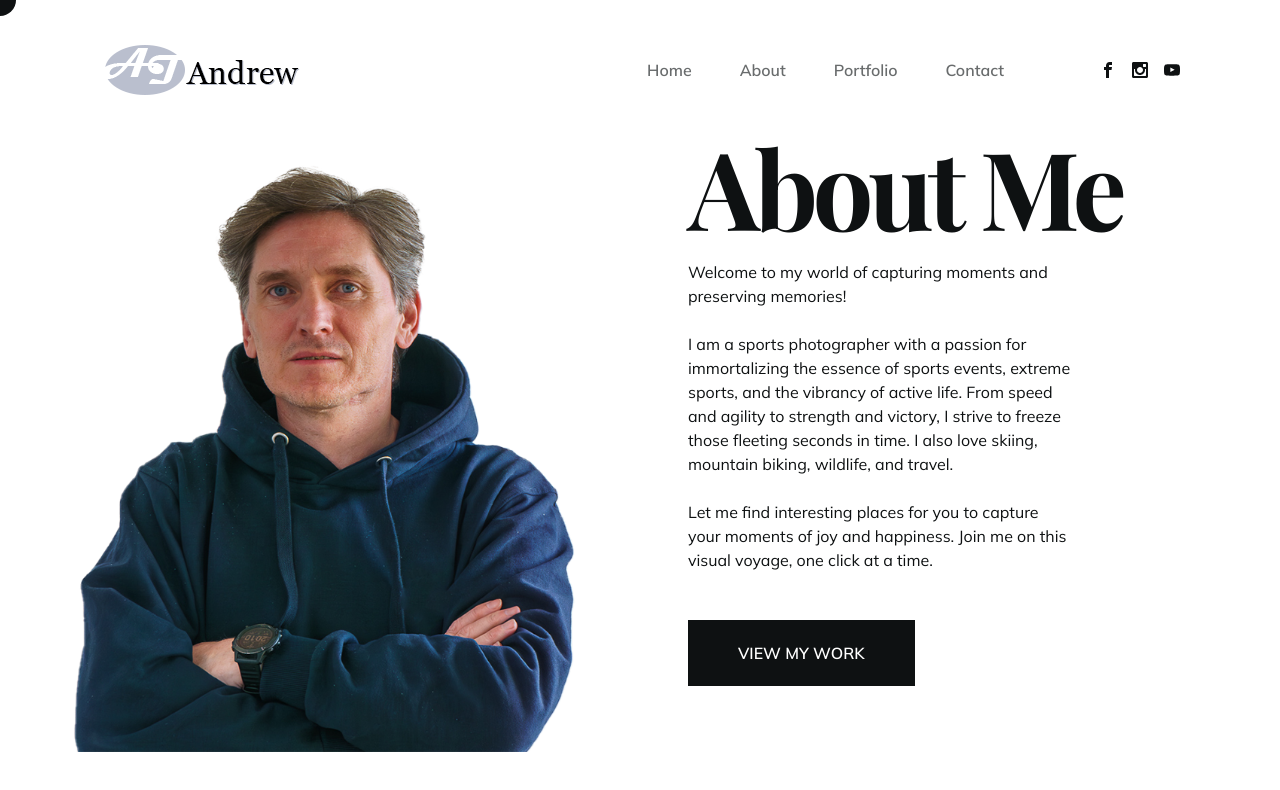
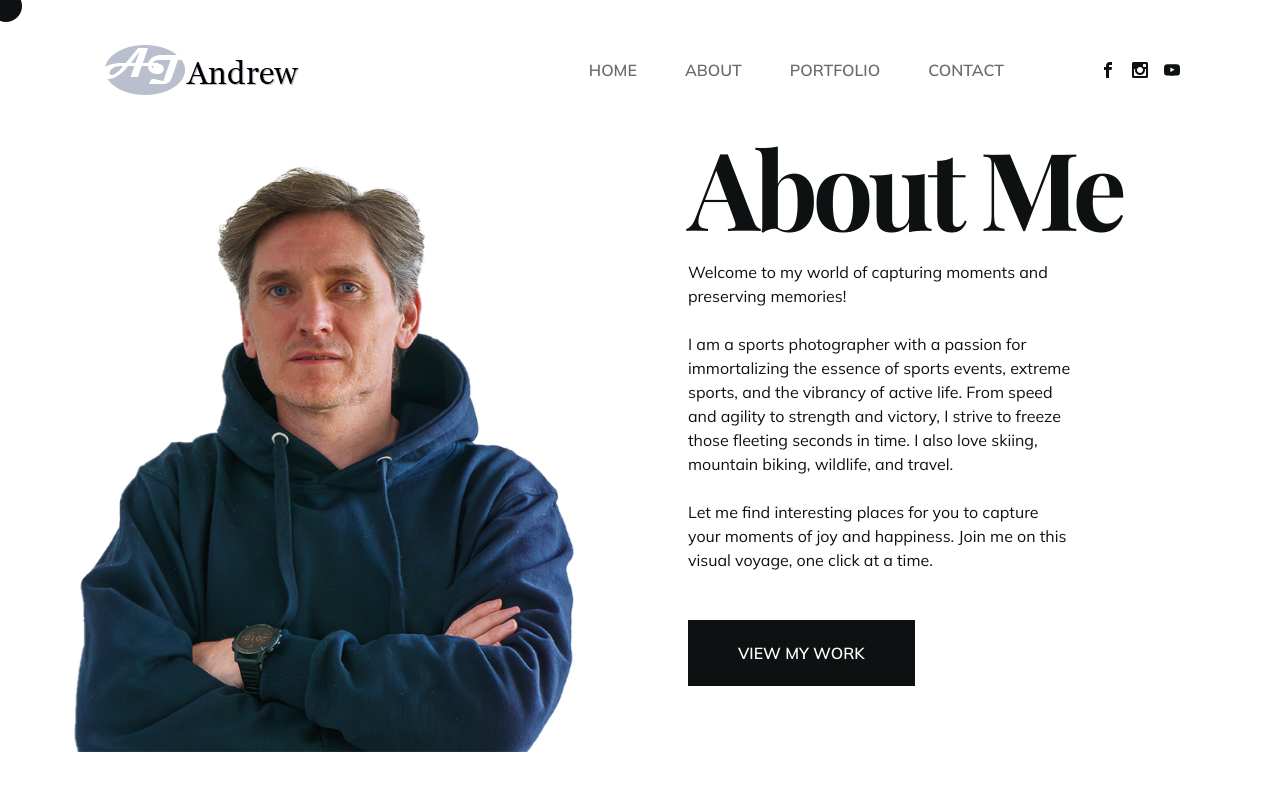
Before and after one commit to AndrewTuli/PhotoPortfolio, a React (Create React App) app: page /about in a window 1280 px wide. Shown: the top 790 px of the page. Built offline with nearby package versions, Linux system fonts and the light colour scheme; a web font is replaced by a local one.

Commit message:
Implemented cursor effects

```diff
--- a/src/App.js
+++ b/src/App.js
@@ -20,7 +20,7 @@ const App = () => {
       {/* cursor */}
       <motion.div
         variants={cursorVariants}
-        animate={cursorBG}
+        animate={cursorBG}                           /*animate={cursorBG}   or {'default'} */
         className='w-[32px] h-[32px] bg-primary fixed top-0 left-0 pointer-events-none z-50 rounded-full'
       ></motion.div>
     </>
--- a/src/components/Header.js
+++ b/src/components/Header.js
@@ -1,4 +1,4 @@
-import React from 'react';
+import React, { useContext } from 'react';
 // import components
 import Socials from './Socials';
 import Logo from '../img/header/logo.png';
@@ -6,33 +6,42 @@ import MobileNav from './MobileNav';
 
 // import link
 import { Link } from 'react-router-dom';
+// Cursor Context
+import { CursorContext } from 'context/CursorContext';
 
 const Header = () => {
+  const { mouseEnterHandler, mouseLeaveHandler } = useContext(CursorContext);
   return (
     <header className='fixed w-full px-[30px]
     lg:px-[100px] z-30 h-[100px] lg:h-[140px] flex items-center'>
       <div className='flex flex-col lg:flex-row
       lg:items-center w-full justify-between'>
         {/* logo [width = 200px] */}
-        <Link to={'/'} className='max-w-[200px]'>
+        <Link
+          onMouseEnter={mouseEnterHandler}
+          onMouseLeave={mouseLeaveHandler}
+          to={'/'} className='max-w-[200px]'>
           <img src={Logo} alt='' />
         </Link>
 
         {/* nav initially hidden - show on desktop site (route path described at AnimRoutes.js) */}
-        <nav className='hidden xl:flex gap-x-12
+        <nav
+          onMouseEnter={mouseEnterHandler}
+          onMouseLeave={mouseLeaveHandler}
+          className='hidden xl:flex gap-x-12
         font-semibold'>
           <Link to={'/'}
             className='text-[#696c6d] hover:text-primary transition'>
-            Home</Link>
+            HOME</Link>
           <Link to={'/about'}
             className='text-[#696c6d] hover:text-primary transition'>
-            About</Link>
+            ABOUT</Link>
           <Link to={'/portfolio'}
             className='text-[#696c6d] hover:text-primary transition'>
-            Portfolio</Link>
+            PORTFOLIO</Link>
           <Link to={'/contact'}
             className='text-[#696c6d] hover:text-primary transition'>
-            Contact</Link>
+            CONTACT</Link>
         </nav>
       </div>
 
--- a/src/components/MobileNav.js
+++ b/src/components/MobileNav.js
@@ -1,75 +1,68 @@
-import React, { useState } from 'react';
-// import icons
+import React, {useState} from 'react';
+
+//Import Icons
 import { IoMdClose } from 'react-icons/io';
 import { CgMenuRight } from 'react-icons/cg';
-// import link
-import { Link } from 'react-router-dom';
-// import motion
-import { motion } from 'framer-motion'
 
-// menu variants
+//Import Link
+import {Link} from 'react-router-dom';
+
+//Import Motion
+import { motion } from 'framer-motion';
+
+//Menu Variants
 const menuVariants = {
   hidden: {
-    x: '100%'
+    x: '100%',
   },
   show: {
     x: 0,
     transition: {
       ease: [0.6, 0.01, -0.05, 0.9],
-
-    }
-  }
-}
+    },
+  },
+};
 
 
 const MobileNav = () => {
+
   const [openMenu, setOpenMenu] = useState(false);
   return (
   <nav className='text-primary xl:hidden'>
-      {/* nav open button */}
-      <div
-        onClick={() => setOpenMenu(true)}
-        className='text-3xl cursor-pointer'>
+    {/* Nav Open Button */}
+    <div onClick={() => setOpenMenu(true)} className='text-3xl cursor-pointer'>
       <CgMenuRight />
     </div>
-      {/* menu */}
+
+    {/* Mobile Nav */}
     <motion.div
     variants={menuVariants}
     initial='hidden'
     animate={openMenu ? 'show' : ''}
-        className='bg-white shadow-2xl w-full
-        absolute top-0 right-0 max-w-xs h-screen z-20'
-      >
-
-        {/* icon */}
-        <div
-          onClick={() => setOpenMenu(false)}
-          className='text-4xl absolute z-30 left-4 top-14
-          text-primary cursor-pointer'>
+    className='bg-white shadow-2xl w-full absolute top-0 right-0 h-screen z-20 max-w-xs'>
+    {/* Icons */}
+    <div onClick={() => setOpenMenu(false)} className='text-4xl absolute z-30 right-5 top-8 text-primary cursor-pointer'>
       <IoMdClose />
     </div>
-        {/* menu list */}
-        <ul className='h-full flex flex-col justify-center
-          items-center gap-y-8 text-primary font-primary font-bold text-3xl'>
+
+    {/* List Of Menus */}
+    <ul className='h-full flex flex-col justify-center items-center gap-y-8 text-primary font-primary font-bold text-3xl'>
       <li>
-            <Link to='/'>Home</Link>
+          <Link onClick={() => setOpenMenu(false)} to='/'>Home</Link>
       </li>
       <li>
-            <Link to='/about'>About</Link>
+          <Link onClick={() => setOpenMenu(false)} to='/about'>About</Link>
       </li>
       <li>
-            <Link to='/portfolio'>Portfolio</Link>
+          <Link onClick={() => setOpenMenu(false)} to='/portfolio'>Portfolio</Link>
       </li>
       <li>
-            <Link to='/contact'>Contact</Link>
+          <Link onClick={() => setOpenMenu(false)} to='/contact'>Contact</Link>
       </li>
     </ul>
-
-
     </motion.div>
-
   </nav>
-  )
+  );
 };
 
 export default MobileNav;
--- /dev/null
+++ b/src/components/_MobileNav.js
@@ -0,0 +1,75 @@
+import React, { useState } from 'react';
+// import icons
+import { IoMdClose } from 'react-icons/io';
+import { CgMenuRight } from 'react-icons/cg';
+// import link
+import { Link } from 'react-router-dom';
+// import motion
+import { motion } from 'framer-motion';
+
+// menu variants
+const menuVariants = {
+  hidden: {
+    x: '100%'
+  },
+  show: {
+    x: 0,
+    transition: {
+      ease: [0.6, 0.01, -0.05, 0.9],
+    },
+  },
+};
+
+const MobileNav = () => {
+  const [openMenu, setOpenMenu] = useState(false);
+  return (
+    <nav className='text-primary xl:hidden'>
+      {/* Nav Open button */}
+      <div
+        onClick={() => setOpenMenu(true)}
+        className='text-3xl cursor-pointer'>
+        <CgMenuRight />
+      </div>
+
+      {/* Mobile Nav Menu */}
+      <motion.div
+        variants={menuVariants}
+        initial='hidden'
+        animate={openMenu ? 'show' : ''}
+        className='bg-white shadow-2xl w-full
+        absolute top-0 right-0 max-w-xs h-screen z-20'
+      >
+
+        {/* icons */}
+        <div
+          onClick={() => setOpenMenu(false)}
+          className='text-4xl absolute z-30 right-5 top-8
+          text-primary cursor-pointer'>
+          <IoMdClose />
+        </div>
+
+        {/* menu list */}
+        <ul className='h-full flex flex-col justify-center
+          items-center gap-y-8 text-primary font-primary font-bold text-3xl'>
+          <li>
+            <Link to='/'>Home</Link>
+          </li>
+          <li>
+            <Link to='/about'>About</Link>
+          </li>
+          <li>
+            <Link to='/portfolio'>Portfolio</Link>
+          </li>
+          <li>
+            <Link to='/contact'>Contact</Link>
+          </li>
+        </ul>
+
+
+      </motion.div>
+
+    </nav>
+  );
+};
+
+export default MobileNav;
--- a/src/context/CursorContext.js
+++ b/src/context/CursorContext.js
@@ -9,6 +9,7 @@ const CursorProvider = ({ children }) => {
     x: 0,
     y: 0,
   });
+
   // cursor bg state
   const [cursorBG, setCursorBG] = useState('default');
 
@@ -35,15 +36,15 @@ const CursorProvider = ({ children }) => {
   // cursor variants
   const cursorVariants = {
     default: {
-      x: cursorPos.x - 16,
-      y: cursorPos.y - 16,
+      x: cursorPos.x - 10,
+      y: cursorPos.y - 10,
       backgroundColor: '#0e1112',
     },
     text: {
-      width: '150px',
-      height: '150px',
-      x: cursorPos.x - 72,
-      y: cursorPos.y - 72,
+      width: '100px',
+      height: '100px',
+      x: cursorPos.x - 50,
+      y: cursorPos.y - 50,
       backgroundColor: '#fff',
       mixBlendMode: 'difference',
     },
```
Also changed, not shown: 1 other file (tests, documents, lock files or other folders). Lines whose indentation alone changed are shown as unchanged.
